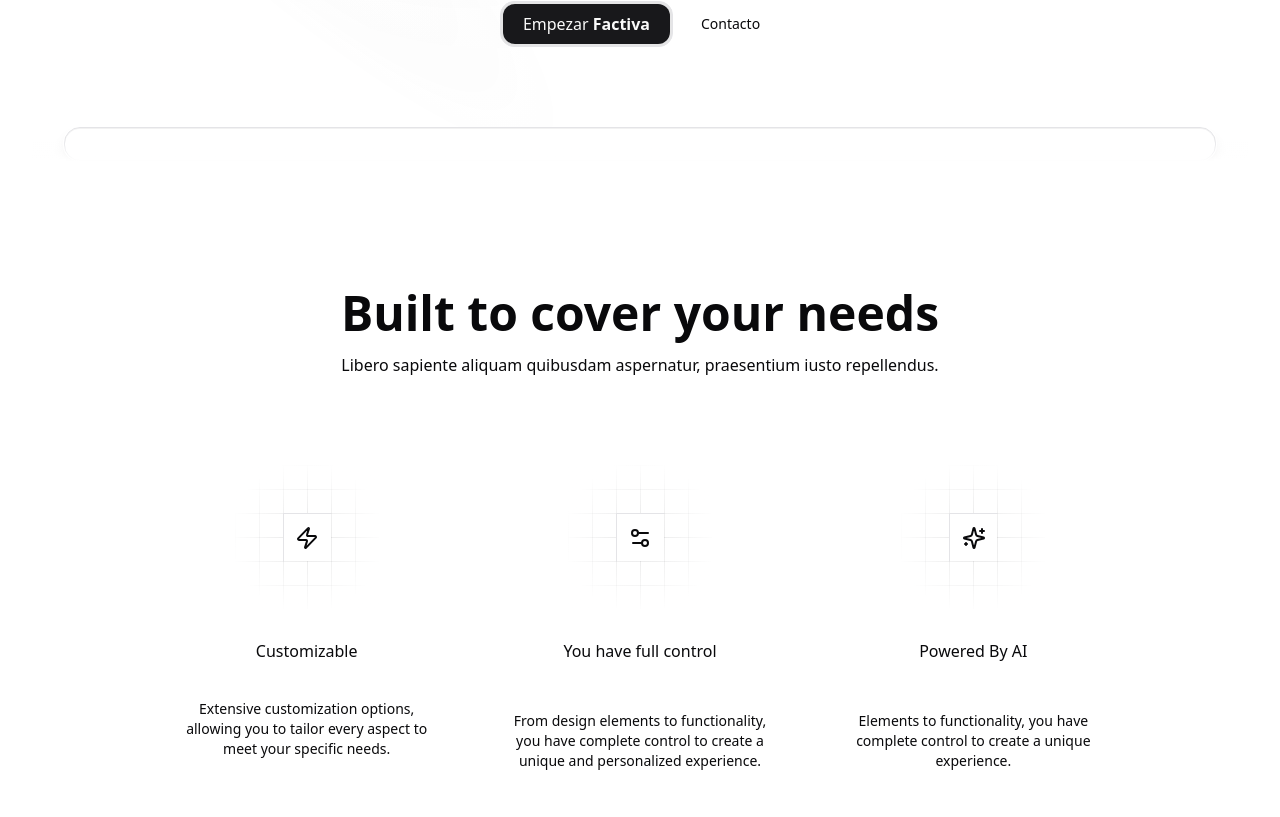
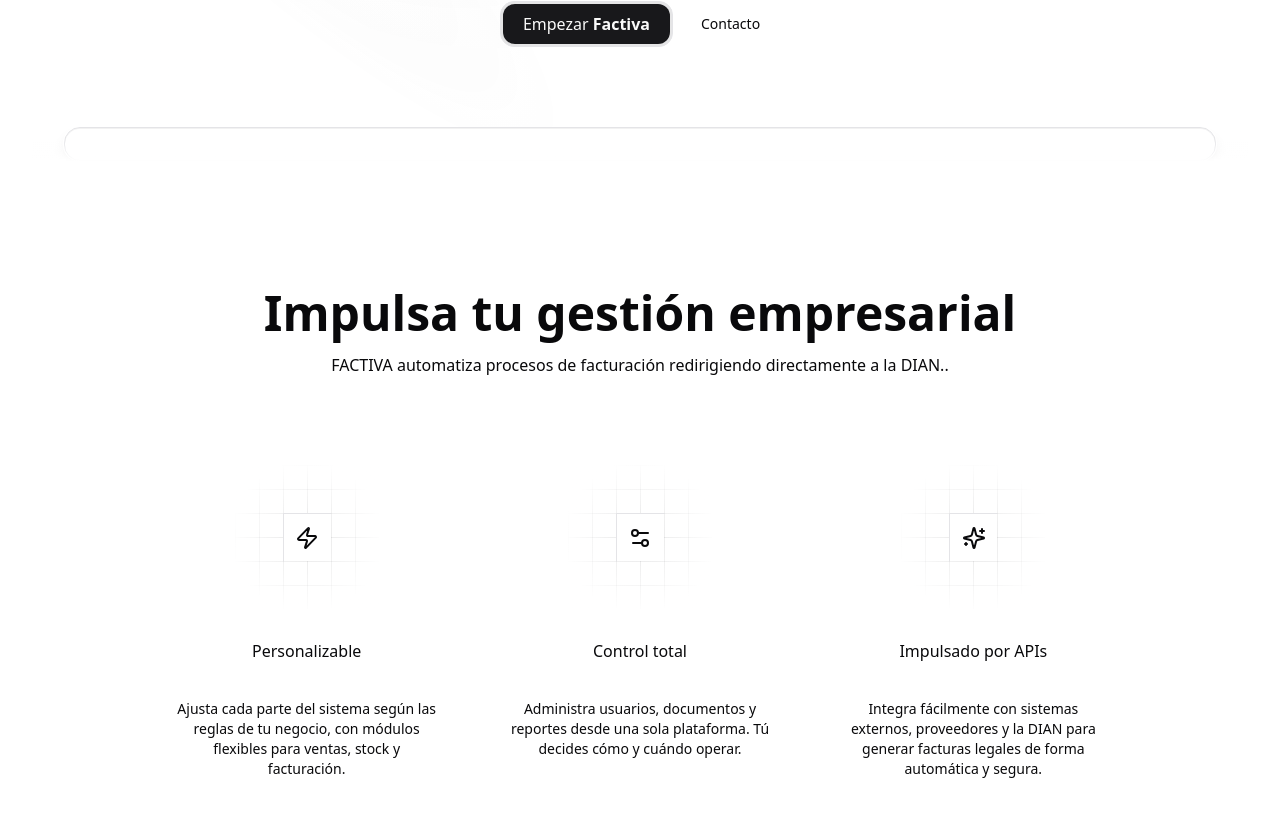
Before and after one commit to Nick0oo/Front-Factiva, a Next.js app: page / in a window 1280 px wide. Shown: the part 577-1394 px from the top of the page. Built offline with nearby package versions, Linux system fonts and the light colour scheme.

Commit message:
Features versioned

```diff
--- a/src/app/Home/features-2.tsx
+++ b/src/app/Home/features-2.tsx
@@ -7,8 +7,8 @@
         <section className="py-16 md:py-32">
             <div className="@container mx-auto max-w-5xl px-6">
                 <div className="text-center">
-                    <h2 className="text-balance text-4xl font-semibold lg:text-5xl">Built to cover your needs</h2>
-                    <p className="mt-4">Libero sapiente aliquam quibusdam aspernatur, praesentium iusto repellendus.</p>
+                    <h2 className="text-balance text-4xl font-semibold lg:text-5xl">Impulsa tu gestión empresarial</h2>
+                    <p className="mt-4">FACTIVA automatiza procesos de facturación redirigiendo directamente a la DIAN..</p>
                 </div>
                 <div className="@min-4xl:max-w-full @min-4xl:grid-cols-3 mx-auto mt-8 grid max-w-sm gap-6 [--color-background:var(--color-muted)] [--color-card:var(--color-muted)] *:text-center md:mt-16 dark:[--color-muted:var(--color-zinc-900)]">
                     <Card className="group border-0 shadow-none">
@@ -17,11 +17,11 @@
                                 <Zap className="size-6" aria-hidden />
                             </CardDecorator>
 
-                            <h3 className="mt-6 font-medium">Customizable</h3>
+                            <h3 className="mt-6 font-medium">Personalizable</h3>
                         </CardHeader>
 
                         <CardContent>
-                            <p className="text-sm">Extensive customization options, allowing you to tailor every aspect to meet your specific needs.</p>
+                            <p className="text-sm">Ajusta cada parte del sistema según las reglas de tu negocio, con módulos flexibles para ventas, stock y facturación.</p>
                         </CardContent>
                     </Card>
 
@@ -31,11 +31,11 @@
                                 <Settings2 className="size-6" aria-hidden />
                             </CardDecorator>
 
-                            <h3 className="mt-6 font-medium">You have full control</h3>
+                            <h3 className="mt-6 font-medium">Control total</h3>
                         </CardHeader>
 
                         <CardContent>
-                            <p className="mt-3 text-sm">From design elements to functionality, you have complete control to create a unique and personalized experience.</p>
+                            <p className="text-sm">Administra usuarios, documentos y reportes desde una sola plataforma. Tú decides cómo y cuándo operar.</p>
                         </CardContent>
                     </Card>
 
@@ -45,11 +45,11 @@
                                 <Sparkles className="size-6" aria-hidden />
                             </CardDecorator>
 
-                            <h3 className="mt-6 font-medium">Powered By AI</h3>
+                            <h3 className="mt-6 font-medium">Impulsado por APIs</h3>
                         </CardHeader>
 
                         <CardContent>
-                            <p className="mt-3 text-sm">Elements to functionality, you have complete control to create a unique experience.</p>
+                            <p className="text-sm">Integra fácilmente con sistemas externos, proveedores y la DIAN para generar facturas legales de forma automática y segura.</p>
                         </CardContent>
                     </Card>
                 </div>
```
